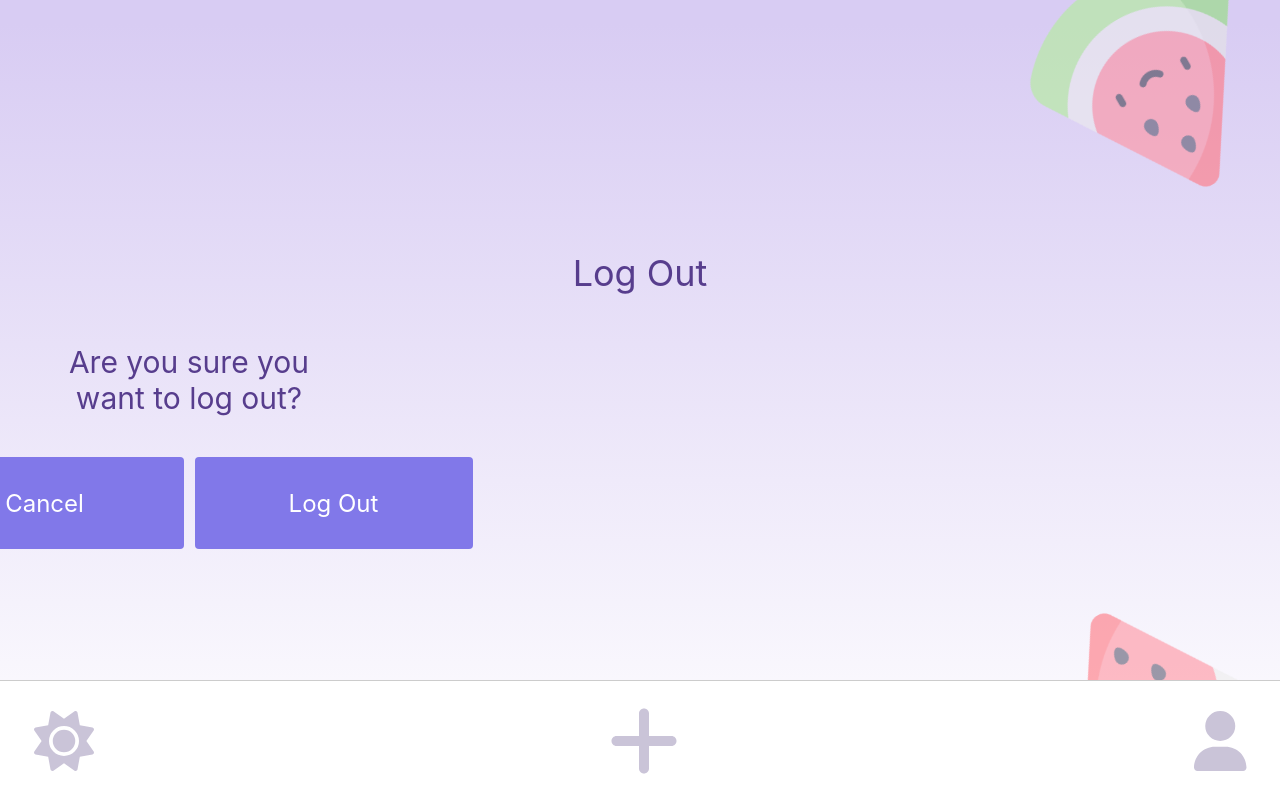
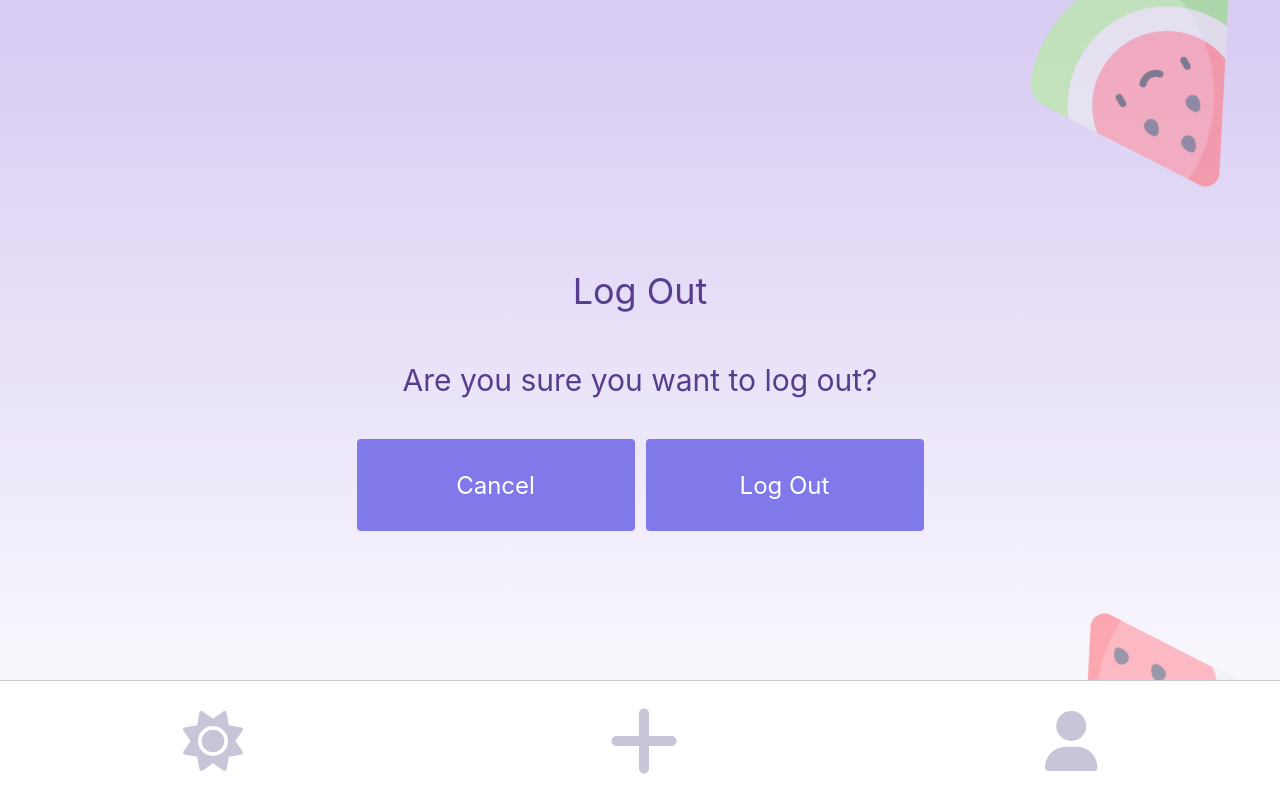
Before and after one commit to Glow-Carrots-App/glow-web, a Next.js app: page /settings/logout in a window 1280 px wide. Built offline with nearby package versions, Linux system fonts and the light colour scheme; no server answers.

Commit message:
add a few more css adjustments to have a more consistent page layout/flow

```diff
--- a/components/BottomTabs/styles.module.css
+++ b/components/BottomTabs/styles.module.css
@@ -15,6 +15,7 @@
 @media (min-width: 768px) {
   .container {
     height: 120px;
+    justify-content: space-around;
   }
   .fontAwesomeSide {
     height: 60px;
--- a/components/DeleteAccount/styles.module.css
+++ b/components/DeleteAccount/styles.module.css
@@ -2,7 +2,6 @@
   display: flex;
   flex-direction: column;
   align-items: center;
-  max-width: 310px;
 }
 
 .buttonPair {
@@ -24,3 +23,12 @@
   color: white;
   background-color: var(--purple-light);
 }
+
+@media (min-width: 768px) {
+  .smallButton {
+    line-height: 92px;
+    font-size: 24px;
+    height: 92px;
+    width: 278px;
+  }
+}
--- a/components/LogOut/styles.module.css
+++ b/components/LogOut/styles.module.css
@@ -1,8 +1,8 @@
 .container {
   display: flex;
   flex-direction: column;
+  justify-content: center;
   align-items: center;
-  max-width: 310px;
 }
 
 .buttonPair {
--- a/pages/settings/delete-account/styles.module.css
+++ b/pages/settings/delete-account/styles.module.css
@@ -3,6 +3,7 @@
   display: flex;
   flex-direction: column;
   justify-content: center;
+  align-items: center;
   text-align: center;
   padding: 34px;
   position: relative;
--- a/pages/settings/logout/styles.module.css
+++ b/pages/settings/logout/styles.module.css
@@ -3,6 +3,7 @@
   display: flex;
   flex-direction: column;
   justify-content: center;
+  align-items: center;
   text-align: center;
   position: relative;
   padding: 34px;
```
